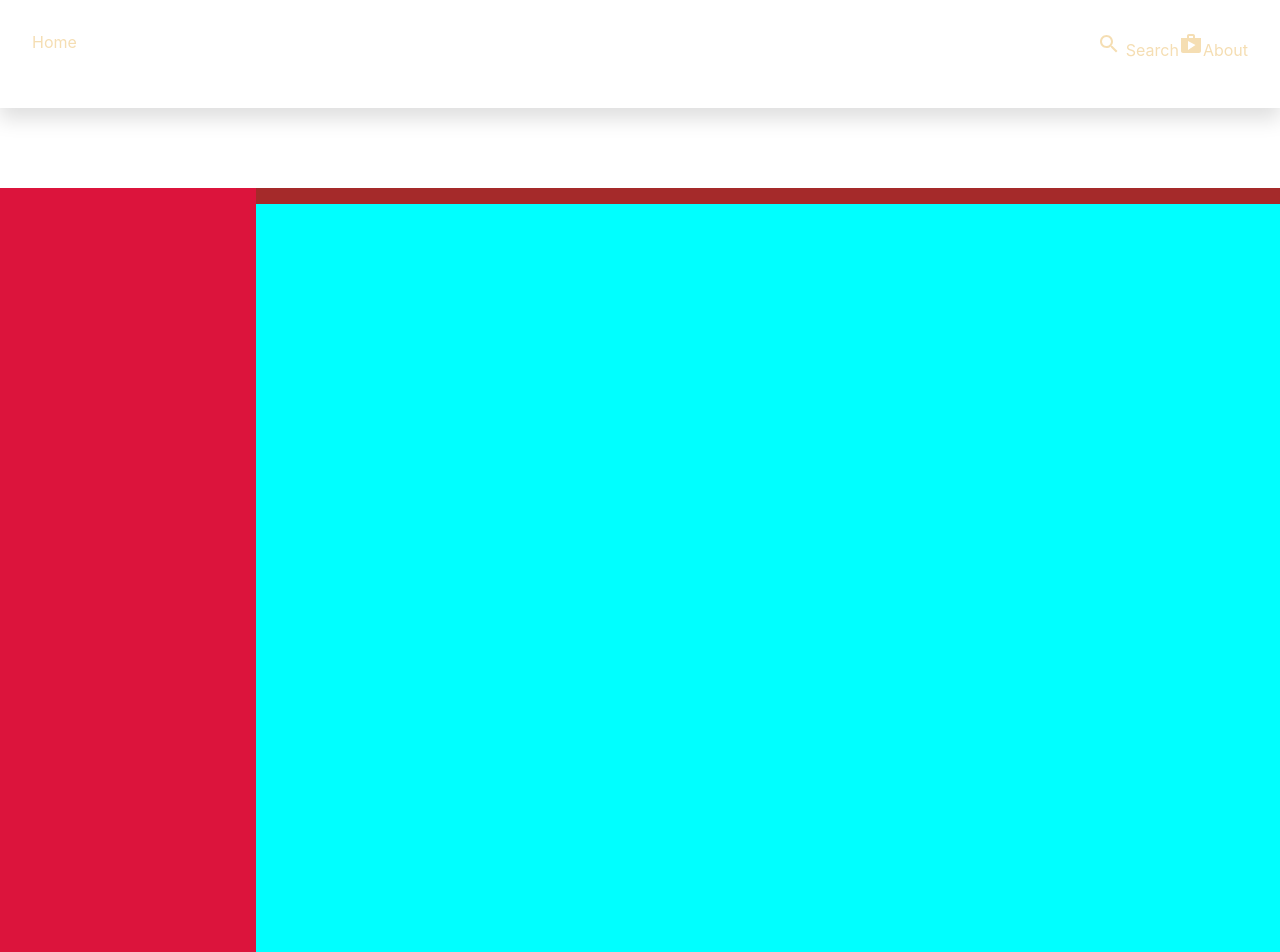
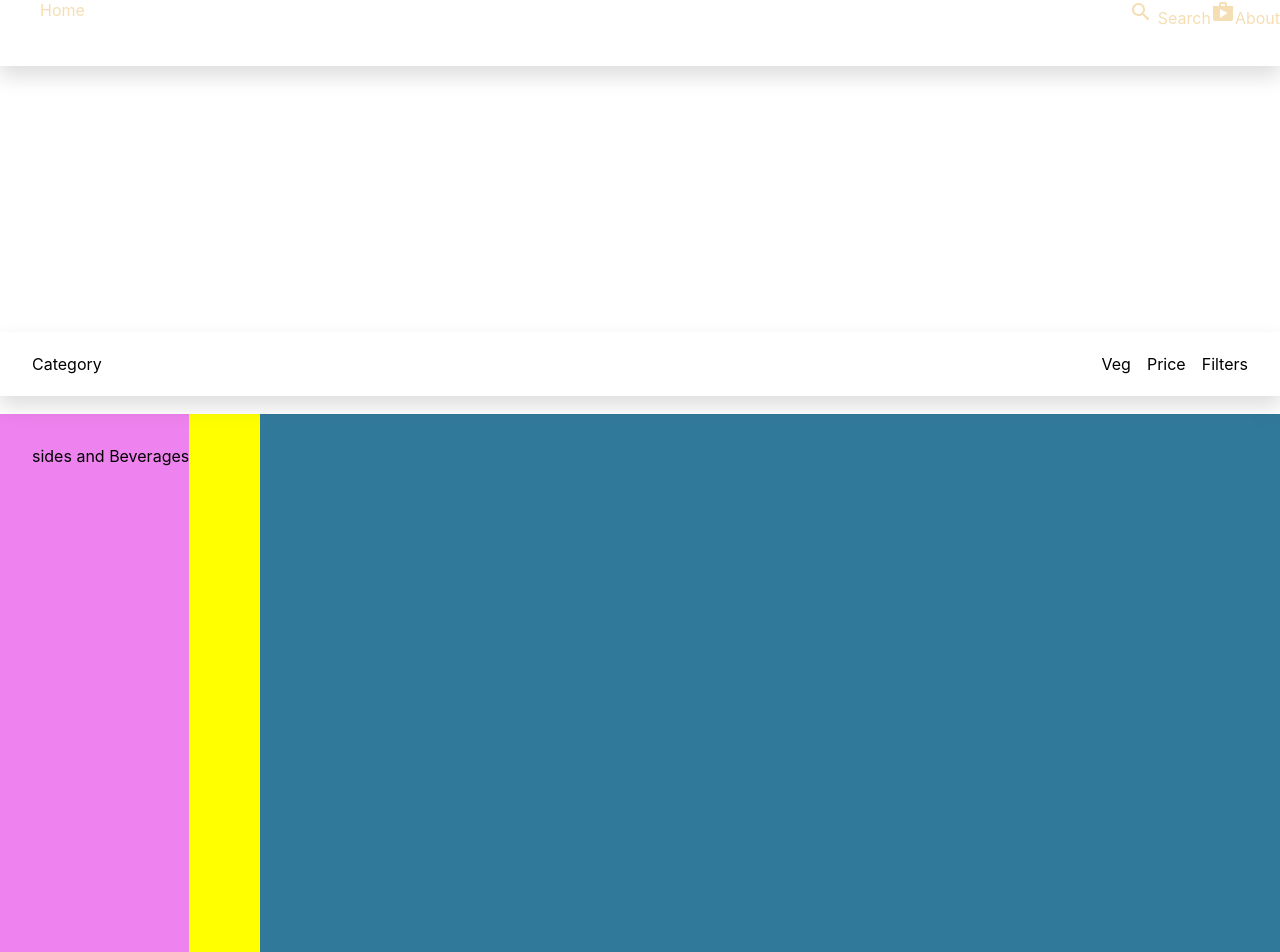
Before and after one commit to steveghana/IndianClientRestaurantWebsite, a Next.js app: page / in a window 1280 px wide. Shown: the top 952 px of the page. Built offline with nearby package versions, Linux system fonts and the light colour scheme.

Commit message:
added left and top sticky sidebars

```diff
--- /dev/null
+++ b/components/ContentStickyHeader.js
@@ -0,0 +1,15 @@
+import stickyheader from "../styles/stickycontenthead.module.css";
+function ContentStickyHeader({ switchsides }) {
+  return (
+    <div style={{ position: switchsides }} className={stickyheader.container}>
+      <div className={stickyheader.content}>
+        <div className={stickyheader.categoryHeader}>Category</div>
+        <div>Veg</div>
+        <div>Price</div>
+        <div>Filters</div>
+      </div>
+    </div>
+  );
+}
+
+export default ContentStickyHeader;
--- a/components/Sidebar.js
+++ b/components/Sidebar.js
@@ -1,6 +1,20 @@
+import React, { useState } from "react";
 import sidebarStyles from "../styles/sidebar.module.css";
-function Sidebar() {
-  return <div className={sidebarStyles.sidebar}></div>;
+function Sidebar({ setswitchsides, switchsides }) {
+  React.useEffect(() => {
+    window.addEventListener("scroll", () => {
+      if (window.scrollY >= 200) {
+        setswitchsides("fixed");
+      } else {
+        setswitchsides("unset");
+      }
+    });
+  }, [switchsides]);
+  return (
+    <div style={{ position: switchsides }} className={sidebarStyles.sidebar}>
+      <div>sides and Beverages</div>
+    </div>
+  );
 }
 
 export default Sidebar;
--- a/pages/index.js
+++ b/pages/index.js
@@ -1,9 +1,12 @@
 import Head from "next/head";
+import React, { useState } from "react";
 import Image from "next/image";
 import styles from "../styles/Home.module.css";
 import Maincontent from "../components/Maincontent";
 import Sidebar from "../components/Sidebar";
+import ContentStickyHeader from "../components/ContentStickyHeader";
 export default function Home() {
+  const [switchsides, setswitchsides] = useState("unset");
   return (
     <div>
       <Head>
@@ -13,13 +16,15 @@ export default function Home() {
       </Head>
 
       <main className={styles.main}>
+        <div className={styles.homeCarousel}></div>
+        <ContentStickyHeader switchsides={switchsides} />
         <div className={styles.contentContainer}>
-          <Sidebar />
+          <Sidebar setswitchsides={setswitchsides} switchsides={switchsides} />
           <Maincontent />
         </div>
       </main>
 
-      <footer className={styles.footer}>
+      {/* <footer className={styles.footer}>
         <a
           href="https://vercel.com?utm_source=create-next-app&utm_medium=default-template&utm_campaign=create-next-app"
           target="_blank"
@@ -30,7 +35,7 @@ export default function Home() {
             <Image src="/vercel.svg" alt="Vercel Logo" width={72} height={16} />
           </span>
         </a>
-      </footer>
+      </footer> */}
     </div>
   );
 }
--- a/styles/Home.module.css
+++ b/styles/Home.module.css
@@ -1,6 +1,5 @@
 .container {
   min-height: 100vh;
-  padding: 0 0.5rem;
   display: flex;
   flex-direction: column;
   justify-content: center;
@@ -9,25 +8,32 @@
 }
 
 .main {
-  padding: 5rem 0;
-  flex: 1;
   display: flex;
   flex-direction: column;
   justify-content: center;
   align-items: center;
+  overflow: hidden;
+  gap: 2rem;
+}
+.homeCarousel {
+  width: 100%;
+  height: 300px;
 }
 .contentContainer {
-  width: 100%;
+  width: 1300px;
+  background-color: yellow;
+  position: relative;
+  margin: auto;
   height: 100vh;
-
   display: flex;
-  background-color: darkgoldenrod;
 }
 
 .footer {
+  position: fixed;
+  z-index: 3;
+  bottom: 0%;
   width: 100%;
-  height: 100px;
-  border-top: 1px solid #eaeaea;
+  height: 50px;
   display: flex;
   justify-content: center;
   align-items: center;
@@ -39,8 +45,3 @@
   align-items: center;
   flex-grow: 1;
 }
-
-.title a {
-  color: #0070f3;
-  text-decoration: none;
-}
--- a/styles/globals.css
+++ b/styles/globals.css
@@ -1,6 +1,7 @@
 html,
 body {
   padding: 0;
+
   margin: 0;
   font-family: -apple-system, BlinkMacSystemFont, Segoe UI, Roboto, Oxygen,
     Ubuntu, Cantarell, Fira Sans, Droid Sans, Helvetica Neue, sans-serif;
--- a/styles/maincontent.module.css
+++ b/styles/maincontent.module.css
@@ -1,14 +1,10 @@
 .mainContent {
-  background-color: brown;
-  width: 100%;
-  /* height: 100vh; */
-  /* overflow-x: hidden;
-  overflow-y: scroll; */
-  /* flex: 0.6; */
+  width: 80%;
+  margin-left: auto;
 }
 .sections {
   height: 100vh;
-  background-color: cyan;
+  background-color: rgb(49, 121, 155);
   width: 100%;
-  margin: 1rem;
+  /* margin: 2rem; */
 }
--- a/styles/nav.module.css
+++ b/styles/nav.module.css
@@ -1,5 +1,8 @@
 .nav {
   width: 100%;
+  position: fixed;
+  z-index: 3;
+  top: 0%;
   color: wheat;
   padding-bottom: 1rem;
   background-color: rgb(255, 255, 255);
@@ -9,10 +12,11 @@
 .ul {
   max-width: 1300px;
   display: flex;
+  height: 50px;
   margin: auto;
   background-color: rgb(255, 255, 255);
   list-style-type: none;
-  padding: 2rem;
+  /* padding: 2rem; */
 }
 .logo {
   margin-right: auto;
--- a/styles/sidebar.module.css
+++ b/styles/sidebar.module.css
@@ -1,7 +1,12 @@
 .sidebar {
-  position: fixed;
-  left: 0%;
-  width: 20%;
-  background-color: crimson;
-  height: 100%;
+  z-index: 0;
+  display: flex;
+  flex-direction: column;
+  justify-content: space-between;
+  top: 127px;
+  bottom: 0%;
+  padding: 2rem 0 0 2rem;
+  /* width: 20vw; */
+  background-color: violet;
+  height: calc(100%-100px);
 }
--- /dev/null
+++ b/styles/stickycontenthead.module.css
@@ -0,0 +1,26 @@
+.container {
+  z-index: 5;
+  z-index: 2;
+  width: 100%;
+  height: 50px;
+  top: 60px;
+  margin: auto;
+  /* display: flex;
+  justify-content: center;
+  align-items: center; */
+}
+.content {
+  display: flex;
+  align-items: center;
+  /* background-color: rgb(255, 255, 255); */
+  margin: auto;
+  padding: 2rem;
+  height: 40px;
+  gap: 1rem;
+  justify-content: space-between;
+  max-width: 1300px;
+  box-shadow: 0px 10px 1.2rem 1px rgba(0, 0, 0, 0.13);
+}
+.categoryHeader {
+  margin-right: auto;
+}
```
